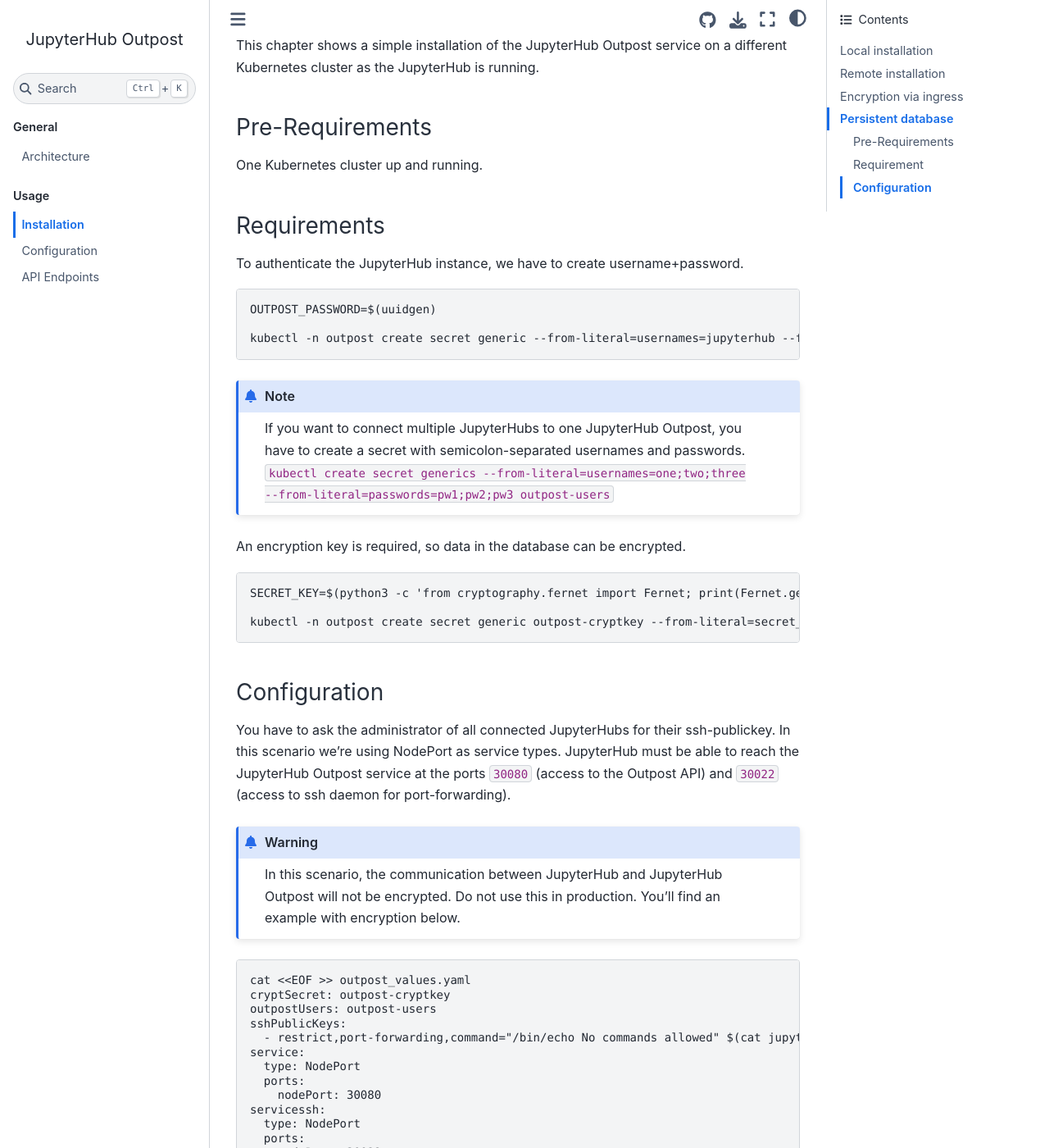
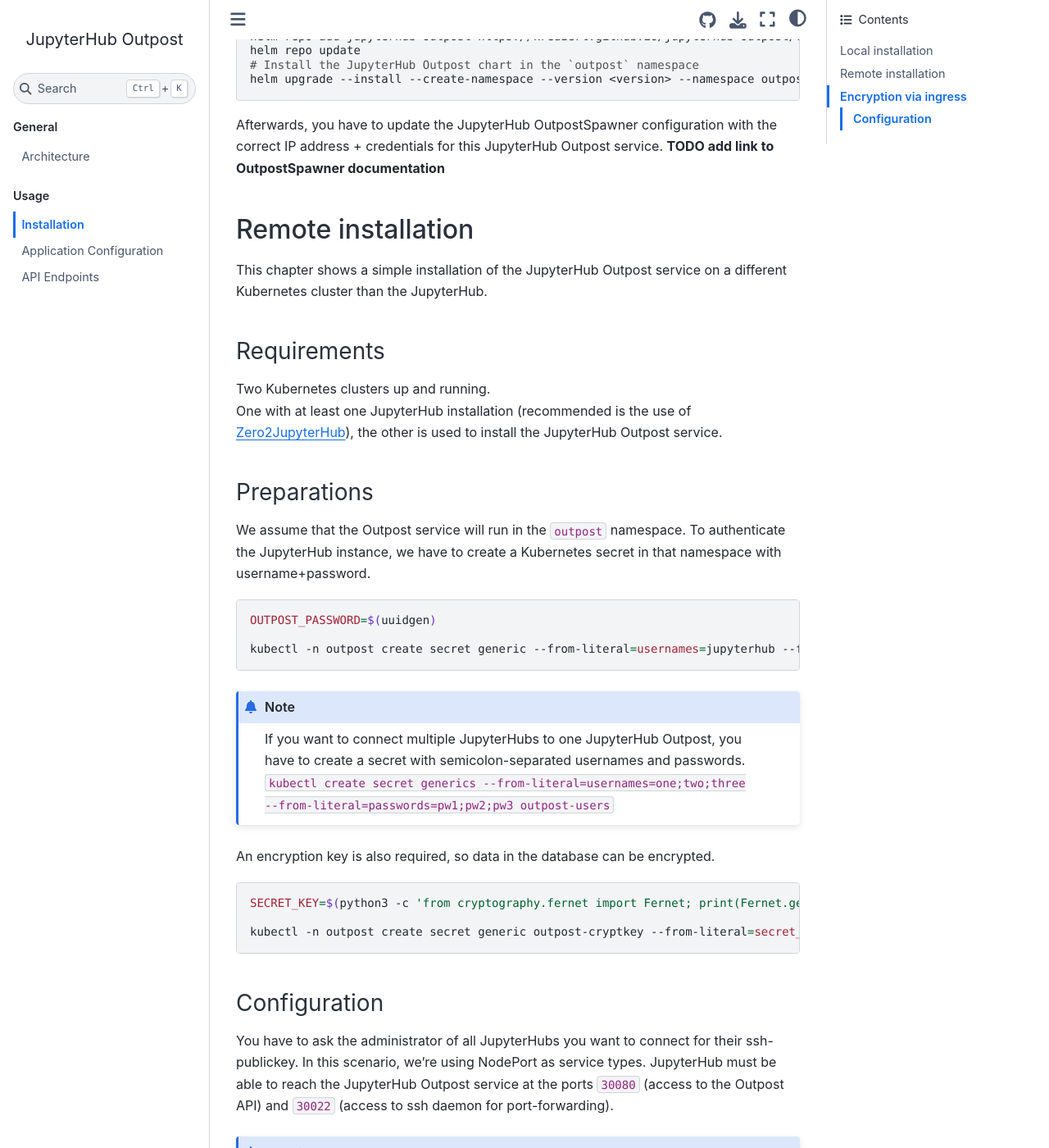
Before and after one commit to kreuzert/jupyterhub-outpost, a Sphinx documentation site: the page built from docs/usage/installation.md, in a window 1280 px wide and 1400 px high, scrolled down 1580 px. Shown: the whole window at 82% size. Built offline with Sphinx 7.4.7 and the Sphinx Book theme 1.1.4, drawn with Linux system fonts in a browser that asks for light colours; some of the changed text lies outside the part shown.

Commit message:
Initial edit to the documentation

````diff
--- a/docs/architecture.md
+++ b/docs/architecture.md
@@ -2,31 +2,41 @@
 
 ## Default
 
-This is the default architecture of a single-user start. The packages between user and single-user server will be tunneled through the hub container.
+**TODO should we add another example of Outpost and Hub running on the same K8s Cluster? The installation documentation mentions such a setup, but we have no graphics for it**
+
+This is the default architecture designed to start a single-user notebook server. It uses a JupyterHub configured with an OutpostSpawner and running on a Kubenernetes cluster as well as a JupyterHub Outpost configured with a remote Spawner and running on a remote system (here a remote Kubernetes cluster, but can be another kind of system). The packages between the user and the single-user server will be tunneled through the hub container on the JupyterHub Kubernetes cluster.
 
 <img alt="JupyterHub default architecture" src="_static/images/architecture-default.png" width="800" />
 
 Cf. [here](https://jupyterhub.readthedocs.io/en/latest/reference/technical-overview.html#the-major-subsystems-hub-proxy-single-user-notebook-server)
 
 ### 1. Send Request
-The OutpostSpawner collects all information relevant for the start of a single-user server. In general these are `name`, `environment` and selected `user_options`. Optional information like `certificates` or `trust_bundles` (in case of `internal_ssl`) are send to the JupyterHub Outpost if necessary.
+The OutpostSpawner takes on a user's start request for a notebook server. Instead of starting the server directly, it collects all information relevant for the start of a single-user server. In general these are `name`, `environment` and selected `user_options`. Optional information like `certificates` or `trust_bundles` (in case of `internal_ssl`) is sent to the JupyterHub Outpost if necessary.
 
 ### 2. Spawner.start
-The JupyterHub Outpost will use the configured JupyterHub Spawner, to start the single-user server. It uses the same functions JupyterHub would use during a start process (`run_pre_spawn_hook`, `move_certs`, `start`). Events generated by `_generate_progress()` will be send to JupyterHub, so users will not miss any important information.
+The JupyterHub Outpost will use the configured JupyterHub Spawner to start the single-user server. This is the process which is usually handled by JupyterHub directly and it uses the same functions JupyterHub would use during a start process (`run_pre_spawn_hook`, `move_certs`, `start`). Events generated by `_generate_progress()` will be forwarded to JupyterHub, so users will not miss any important information.
 
 ### 3. Send service address
-JupyterHub will need the service address to create the SSH port forwarding.
+JupyterHub needs the service address (usually a combination of `port` and `ip`) to create the SSH port forwarding. SSH port forwarding enables the user to reach the remote single-user notebook server, even when it is running in an otherwise isolated environment.
 
 ### 4. Port forwarding
-JupyterHub uses a random available port to forward traffic for this single-user server to the JupyterHub Outpost. It uses SSH multiplexing to reduce the number of connections. Simplified port forward command: `ssh -L 0.0.0.0:[random_port]:[service_address]:[single-user_port] jupyterhuboutpost@[outpost-ip]`.
-It's also possible to define a customized port forward function (e.g. to outsource port-forwarding to an external pod).
+JupyterHub uses a random available port to forward traffic for this single-user server to the JupyterHub Outpost. It uses SSH multiplexing to reduce the number of connections. In this setup, the JupyterHub Outpost must be able to reach the notebook server's service address.  **TODO: correct? What if we want ot tunnel to the pod directly without going through the outpost service?**
+Simplified port forward command: `ssh -L 0.0.0.0:[random_port]:[service_address]:[single-user_port] jupyterhuboutpost@[outpost-ip]`.
+
+It is also possible to define a customized port forward function (e.g. to outsource port-forwarding to an external pod).
+
+**TO DO: Use same address and ip designations in step 3 and 4**
 
 ### 5. Create service
-At this step JupyterHub OutpostSpawner will create a Kubernetes Service, allowing the Configurable HTTP Proxy to communicate with the single-user server. In the default configuration the Hub pod itself is targeted by the Kubernetes service. All packages between the client and the single-user server will be forwarded through the hub container. It's also possible to alter the Kubernetes service selector, or to define a customized service creation function (e.g. to outsource port-forwarding to an external pod).
+At this step the JupyterHub OutpostSpawner will create a Kubernetes Service, allowing the Configurable HTTP Proxy to communicate with the single-user server via this Kubernetes service.
+
+In the default configuration, the Hub pod is targeted by the Kubernetes service since it handles the SSH connections. All packages between the client and the single-user server will therefore be forwarded through the hub container. It is also possible to alter the Kubernetes service selector, or to define a customized service creation function (e.g. to outsource port-forwarding to an external pod).
 
 ## External Tunneling
 
-In this scenario an additional pod was created to manage the port forwarding. Single-user server are reachable, even if JupyterHub itself is currently offline.
+In this scenario, an additional pod was created to manage the port forwarding. This means that the management of SSH tunnels to single-user notebook servers is delegated from the JupyterHub pod to the external pod forwarding pod.
+
+With this setup, single-user server are reachable even if JupyterHub itself is currently offline. Instead of tunneling through the Hub pod, packages between the client and the single-user server travel through the port forward pod. The Kubernetes service for the single-user server therefore targets the port forwarding pod and not the Hub pod.
 
 <img alt="JupyterHub external architecture" src="_static/images/architecture-external.png" width="800" />
 
@@ -34,7 +44,10 @@
 
 ## Delayed Tunneling
 
-This shows a single-user start on an external system, if the service address of the single-user server is not determined during the start process. This may be the case if you have configured a Spawner, which spawns single-user server on remote Batch systems. The single-user server itself has to contact the [OutpostSpawner](https://jupyterhub-outpostspawner.readthedocs.io/en/latest/apiendpoints.html) itself, once its location is settled.
+This setup shows the start of a single-user server on an external system where the service address of the single-user server cannot be determined during the start process. This may for example be the case if you have configured a Spawner which spawns single-user server on remote Batch systems. The single-user server has to contact the [OutpostSpawner](https://jupyterhub-outpostspawner.readthedocs.io/en/latest/apiendpoints.html) itself, once its location is settled.
+
+The use of the additional port forward pod is optional and SSH tunnels to the single-user servers may be managed by the Hub pod itself. In any case, the remote system where the notebook server runs must be reachable.
+**TODO: is this paragraph correct?**
 
 <img alt="JupyterHub delayed architecture" src="_static/images/architecture-delayed.png" width="800" />
 
--- a/docs/usage/installation.md
+++ b/docs/usage/installation.md
@@ -1,70 +1,21 @@
 # Installation
 
-This section covers example configurations and instructions, to install the [JupyterHub Outpost service](https://artifacthub.io/packages/helm/jupyterhub-outpost/jupyterhub-outpost).
+This section covers example configurations and instructions to install the [JupyterHub Outpost service](https://artifacthub.io/packages/helm/jupyterhub-outpost/jupyterhub-outpost) via helm.
 
 ## Local installation
 
-This chapter shows a simple installation of the JupyterHub Outpost service on the same Kubernetes cluster as the JupyterHub is running. If you don't want to connect external JupyterHubs to your JupyterHub Outpost, you won't need ssh port-forwarding between JupyterHub and the Outpost service.
-
-### Pre-Requirements
-
-One Kubernetes cluster up and running.
+This chapter shows a simple installation of the JupyterHub Outpost service on the same Kubernetes cluster as JupyterHub.
+If you don't want to connect external JupyterHubs (meaning JupyterHubs running on a different Kubernetes cluster than your Outpost service) to your JupyterHub Outpost, you won't need ssh port-forwarding between JupyterHub and the Outpost service. The Kubernetes internal DNS can resolve the single-user notebook servers.
 
 ### Requirements
 
-To authenticate the JupyterHub instance, we have to create username+password.
+One Kubernetes cluster up and running with at least one JupyterHub installation (recommended is the use of [Zero2JupyterHub](https://z2jh.jupyter.org/en/stable/)).
 
-```
-OUTPOST_PASSWORD=$(uuidgen)
+### Preparations
 
-kubectl -n outpost create secret generic --from-literal=usernames=jupyterhub --from-literal=passwords=${OUTPOST_PASSWORD} outpost-users
-```
+We assume that the Outpost service will run in the `outpost` namespace. To authenticate the JupyterHub instance, we have to create a Kubernetes secret  in that namespace with username+password.
 
-```{admonition} Note
-If you want to connect multiple JupyterHubs to one JupyterHub Outpost, you have to create a secret with semicolon-separated usernames and passwords.
-`kubectl create secret generics --from-literal=usernames=one,two,three --from-literal=passwords=pw1;pw2;pw3 outpost-users`
-```
-
-An encryption key is required, so data in the database can be encrypted.
-
-```
-SECRET_KEY=$(python3 -c 'from cryptography.fernet import Fernet; print(Fernet.generate_key().decode())')
-
-kubectl -n outpost create secret generic outpost-cryptkey --from-literal=secret_key=${SECRET_KEY}
-```
-
-### Configuration
-
-```
-cat <<EOF >> outpost_values.yaml
-cryptSecret: outpost-cryptkey
-outpostUsers: outpost-users
-EOF
-```
-
-### Installation
-
-```
-helm repo add jupyterhub-outpost https://kreuzert.github.io/jupyterhub-outpost/charts/
-helm repo update
-helm upgrade --install --create-namespace --version <version> --namespace outpost -f outpost_values.yaml outpost jupyterhub-outpost/jupyterhub-outpost
-```
-
-Afterwards, you have to update the JupyterHub OutpostSpawner configuration with the correct IP address + credentials for this JupyterHub Outpost service.
-
-## Remote installation
-
-This chapter shows a simple installation of the JupyterHub Outpost service on a different Kubernetes cluster as the JupyterHub is running.
-
-### Pre-Requirements
-
-One Kubernetes cluster up and running.
-
-### Requirements
-
-To authenticate the JupyterHub instance, we have to create username+password.
-
-```
+```bash
 OUTPOST_PASSWORD=$(uuidgen)
 
 kubectl -n outpost create secret generic --from-literal=usernames=jupyterhub --from-literal=passwords=${OUTPOST_PASSWORD} outpost-users
@@ -75,9 +26,66 @@
 `kubectl create secret generics --from-literal=usernames=one;two;three --from-literal=passwords=pw1;pw2;pw3 outpost-users`
 ```
 
-An encryption key is required, so data in the database can be encrypted.
+An encryption key is also required, so data in the database can be encrypted.
 
+```bash
+SECRET_KEY=$(python3 -c 'from cryptography.fernet import Fernet; print(Fernet.generate_key().decode())')
+
+kubectl -n outpost create secret generic outpost-cryptkey --from-literal=secret_key=${SECRET_KEY}
 ```
+
+### Configuration
+Helm values:
+
+```bash
+cat <<EOF >> outpost_values.yaml
+# Name of database encryption key secret
+cryptSecret: outpost-cryptkey
+# Name of JupyterHub username+password secret
+outpostUsers: outpost-users
+EOF
+```
+
+### Installation
+
+```bash
+# Add JupyterHub Outpost chart repository
+helm repo add jupyterhub-outpost https://kreuzert.github.io/jupyterhub-outpost/charts/
+helm repo update
+# Install the JupyterHub Outpost chart in the `outpost` namespace
+helm upgrade --install --create-namespace --version <version> --namespace outpost -f outpost_values.yaml outpost jupyterhub-outpost/jupyterhub-outpost
+```
+
+Afterwards, you have to update the JupyterHub OutpostSpawner configuration with the correct IP address + credentials for this JupyterHub Outpost service.  **TODO add link to OutpostSpawner documentation**
+
+
+## Remote installation
+
+This chapter shows a simple installation of the JupyterHub Outpost service on a different Kubernetes cluster than the JupyterHub.
+
+### Requirements
+
+Two Kubernetes clusters up and running.
+One with at least one JupyterHub installation (recommended is the use of [Zero2JupyterHub](https://z2jh.jupyter.org/en/stable/)), the other is used to install the JupyterHub Outpost service.
+
+### Preparations
+
+We assume that the Outpost service will run in the `outpost` namespace. To authenticate the JupyterHub instance, we have to create a Kubernetes secret in that namespace with username+password.
+
+```bash
+OUTPOST_PASSWORD=$(uuidgen)
+
+kubectl -n outpost create secret generic --from-literal=usernames=jupyterhub --from-literal=passwords=${OUTPOST_PASSWORD} outpost-users
+```
+
+```{admonition} Note
+If you want to connect multiple JupyterHubs to one JupyterHub Outpost, you have to create a secret with semicolon-separated usernames and passwords.
+`kubectl create secret generics --from-literal=usernames=one;two;three --from-literal=passwords=pw1;pw2;pw3 outpost-users`
+```
+
+An encryption key is also required, so data in the database can be encrypted.
+
+```bash
 SECRET_KEY=$(python3 -c 'from cryptography.fernet import Fernet; print(Fernet.generate_key().decode())')
 
 kubectl -n outpost create secret generic outpost-cryptkey --from-literal=secret_key=${SECRET_KEY}
@@ -85,23 +93,28 @@
 
 ### Configuration
 
-You have to ask the administrator of all connected JupyterHubs for their ssh-publickey. In this scenario we're using NodePort as service types. JupyterHub must be able to reach the JupyterHub Outpost service at the ports `30080` (access to the Outpost API) and `30022` (access to ssh daemon for port-forwarding).
+You have to ask the administrator of all JupyterHubs you want to connect for their ssh-publickey. In this scenario, we're using NodePort as service types. JupyterHub must be able to reach the JupyterHub Outpost service at the ports `30080` (access to the Outpost API) and `30022` (access to ssh daemon for port-forwarding).
 
 ```{admonition} Warning
 In this scenario, the communication between JupyterHub and JupyterHub Outpost will not be encrypted. Do not use this in production. You'll find an example with encryption below.
 ```
 
-
-```
+Helm values:
+```bash
 cat <<EOF >> outpost_values.yaml
+# Name of database encryption key secret
 cryptSecret: outpost-cryptkey
+# Name of JupyterHub username+password secret
 outpostUsers: outpost-users
+# ssh-publickey of JupyterHub(s) to connect
 sshPublicKeys:
   - restrict,port-forwarding,command="/bin/echo No commands allowed" $(cat jupyterhub-sshkey.pub)
+# Kubernetes service for the Outpost API
 service:
   type: NodePort
   ports:
     nodePort: 30080
+# Kubernetes service for port-forwarding
 servicessh:
   type: NodePort
   ports:
@@ -110,41 +123,49 @@
 ```
 
 ```{admonition} Note
-You can use the same [options](https://manpages.debian.org/experimental/openssh-server/authorized_keys.5.en.html#AUTHORIZED_KEYS_FILE_FORMAT) for each public key as in ~/.ssh/authorized_keys . At least port-forwarding must be allowed.
+You can use the same [options](https://manpages.debian.org/experimental/openssh-server/authorized_keys.5.en.html#AUTHORIZED_KEYS_FILE_FORMAT) for each public key as in ~/.ssh/authorized_keys. At least port-forwarding must be allowed.
 ```
 
 ### Installation
 
-```
+```bash
+# Add JupyterHub Outpost chart repository
 helm repo add jupyterhub-outpost https://kreuzert.github.io/jupyterhub-outpost/charts/
 helm repo update
+# Install the JupyterHub Outpost chart in the `outpost` namespace
 helm upgrade --install --create-namespace --version <version> --namespace outpost -f outpost_values.yaml outpost jupyterhub-outpost/jupyterhub-outpost
 ```
 
 Ensure that everything is running. Double check that the ports 30080 and 30022 are reachable from JupyterHub.
-Afterwards, you have to update the JupyterHub OutpostSpawner configuration with the correct IP address + credentials for this JupyterHub Outpost service.
+Afterwards, you have to update the JupyterHub OutpostSpawner configuration with the correct IP address + credentials for this JupyterHub Outpost service.  **TODO add link to OutpostSpawner documentation**
 
 ## Encryption via ingress
 
-When running JupyterHub Outpost on production, you should ensure some encryption. An easy way is to use ingress-nginx with a certificate.
-For this example we've installed [cert-manager, hairpin-proxy, let's encrypt issuer](https://gitlab.jsc.fz-juelich.de/kaas/fleet-deployments/-/tree/cert-manager) and [ingress-nginx](https://artifacthub.io/packages/helm/ingress-nginx/ingress-nginx). If you already have a certificate you will only need ingress-nginx.
+When running JupyterHub Outpost on production, you should ensure a certain level of encryption. An easy way is to use an ingress controller with a certificate.
+For this example we've installed [cert-manager, hairpin-proxy, let's encrypt issuer](https://gitlab.jsc.fz-juelich.de/kaas/fleet-deployments/-/tree/cert-manager) and [ingress-nginx](https://artifacthub.io/packages/helm/ingress-nginx/ingress-nginx). If you already have a certificate, you will only need ingress-nginx.
 
 This example is an addition to the examples above.
 
 ### Configuration
 
-```
+```bash
 FLOATING_IP_SSH=<EXTERNAL_IP_FOR_SSH_ACCESS>
 cat <<EOF >> outpost_remote_values_ingress.yaml
+# Name of database encryption key secret
 cryptSecret: outpost-cryptkey
+# Name of JupyterHub username+password secret
 outpostUsers: outpost-users
+# ssh-publickey of JupyterHub(s) to connect
 sshPublicKeys:
   - restrict,port-forwarding,command="/bin/echo No commands allowed" $(cat jupyterhub-sshkey.pub)
+# Kubernetes service for port-forwarding
 servicessh:
   type: LoadBalancer
   loadBalancerIP: ${FLOATING_IP_SSH}
+# Use ingress with TLS instead of a Kubernetes service for the Outpost API
 ingress:
   enabled: true
+  # Annotations for using LetsEncrypt as a certificate issuer
   annotations:
     acme.cert-manager.io/http01-edit-in-place: "false"
     cert-manager.io/cluster-issuer: letsencrypt-cluster-issuer
@@ -153,50 +174,9 @@
   tls:
   - hosts:
     - myremoteoutpost.com
+    # If using LetsEncrypt, the secret will be created automatically. Otherwise, please ensure the secret exists.
     secretName: outpost-tls-certmanager
 EOF
 ```
 
 JupyterHub will now be able to reach the JupyterHub Outpost API at `https://myremoteoutpost.com/services` and the ssh daemon for port-forwarding at `${FLOATING_IP_SSH}` on port 22.
-
-## Persistent database
-
-To use postgresql as database (or something similar) use extraEnvVarsSecrets. All variations can be found in the [source code](https://github.com/kreuzert/jupyterhub-outpost/blob/main/project/app/database/__init__.py) itself.
-
-### Pre-Requirements
-
-Install [postgres](https://artifacthub.io/packages/helm/bitnami/postgresql).
-
-Create Username and database.
-Example SQL commands:
-```
-CREATE USER jupyterhuboutpost WITH ENCRYPTED PASSWORD '...';
-CREATE DATABASE jupyterhuboutpost OWNER jupyterhuboutpost;
-```
-
-### Requirement
-Create a secret with required values before installing JupyterHub Outpost:
-
-```
-kind: Secret
-metadata:
-  name: my-db-secret
-...
-stringData:
-  SQL_TYPE: "postgresql"
-  SQL_USER: "jupyterhuboutpost"
-  SQL_PASSWORD: "..."
-  SQL_HOST: "postgres.database.svc"
-  SQL_PORT: "5432"
-  SQL_DATABASE: "jupyterhuboutpost"
-```
-
-### Configuration
-
-Add it to your values.yaml file:
-
-```
-...
-extraEnvVarsSecrets:
-  - my-db-secret
-```
````
Also changed, not shown: docs/index.md (+12 -11 lines), docs/usage/configuration.md (+63 -21 lines).
